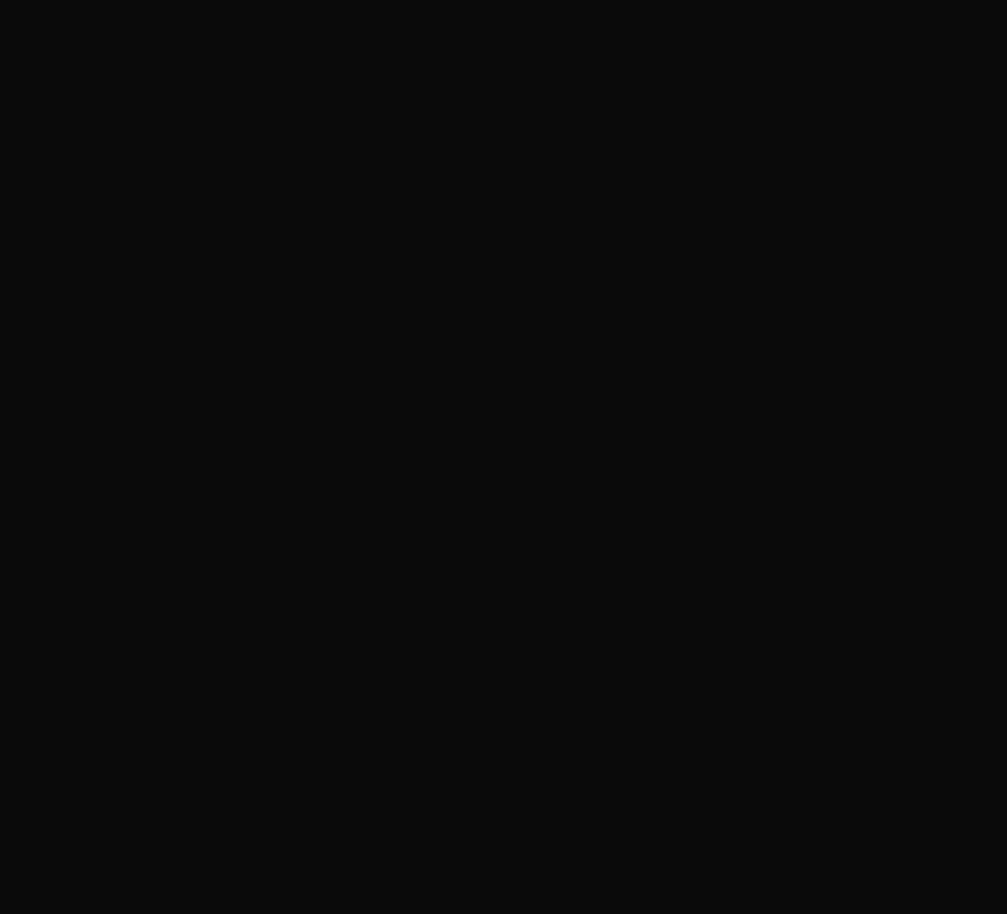
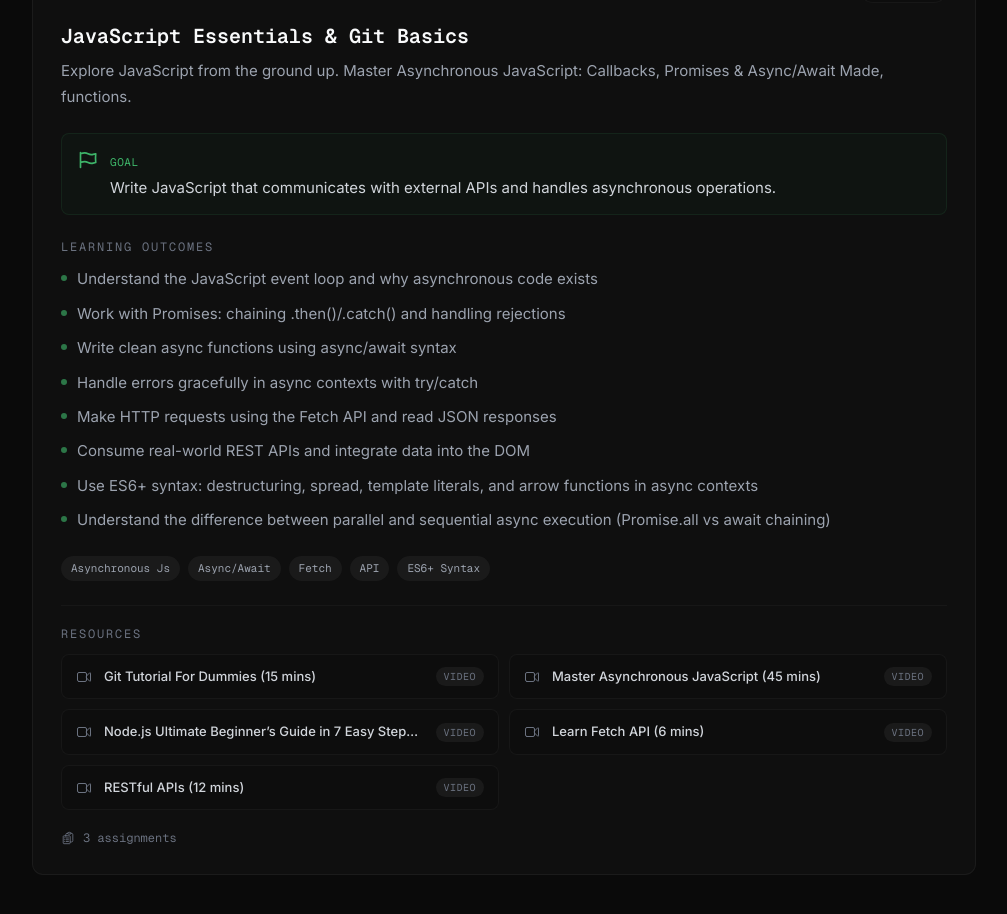
Before and after one commit to PrakharG8651/Aca-Project-Website, a Next.js app: page /modules in a window 1280 px wide. Shown: the part 1240-2154 px from the top of the page, without its empty margins (272-1279 px from the left). Before the commit the page ends 1112 px from the top, so only its background shows below. Built offline with nearby package versions, Linux system fonts and the light colour scheme.

Commit message:
smooth-upated-week-2-resources

```diff
--- a/app/layout.tsx
+++ b/app/layout.tsx
@@ -3,6 +3,8 @@
 import { Geist_Mono } from "next/font/google";
 import { Navbar } from "@/components/Navbar";
 import { Sidebar } from "@/components/Sidebar";
+import { LenisProvider } from "@/components/LenisProvider";
+import "lenis/dist/lenis.css";
 import "./globals.css";
 
 const inter = Inter({
@@ -33,6 +35,7 @@
       className={`${inter.variable} ${geistMono.variable} h-full antialiased`}
     >
       <body className="min-h-full bg-[#0a0a0a] text-[#f9fafb]">
+        <LenisProvider>
           <Navbar />
           <div className="mx-auto flex max-w-[1320px] flex-col px-4 pt-[72px] sm:px-6 lg:flex-row lg:gap-8 lg:px-8">
             <Sidebar />
@@ -40,6 +43,7 @@
               {children}
             </main>
           </div>
+        </LenisProvider>
       </body>
     </html>
   );
--- /dev/null
+++ b/components/LenisProvider.tsx
@@ -0,0 +1,33 @@
+"use client";
+
+import { useEffect, useRef } from "react";
+import Lenis from "lenis";
+
+export function LenisProvider({ children }: { children: React.ReactNode }) {
+  const lenisRef = useRef<Lenis | null>(null);
+
+  useEffect(() => {
+    const lenis = new Lenis({
+      duration: 1.2,
+      easing: (t: number) => Math.min(1, 1.001 - Math.pow(2, -10 * t)),
+      touchMultiplier: 2,
+      infinite: false,
+    });
+
+    lenisRef.current = lenis;
+
+    function raf(time: number) {
+      lenis.raf(time);
+      requestAnimationFrame(raf);
+    }
+
+    requestAnimationFrame(raf);
+
+    return () => {
+      lenis.destroy();
+      lenisRef.current = null;
+    };
+  }, []);
+
+  return <>{children}</>;
+}
--- a/data/announcements.ts
+++ b/data/announcements.ts
@@ -2,17 +2,18 @@
 
 export const announcements: Announcement[] = [
   {
-    id: "ann-001",
-    title: "Welcome to RAS.DEVCAMP — Cohort 1 Kickoff",
-    goal: "Have a lecture on monday to understand the basics.",
+    id: "ann-002",
+    title: "Learning Javascript & Assignment",
+    goal: "Complete the js lecture and assignment 1 before next lecture.",
     content:
-      "We're officially live. Over the next 10 weeks you'll go from zero to shipping production grade full stack applications. Week 1 focuses on environment setup, Git workflows, and TypeScript fundamentals. Make sure your dev environment is configured before the first live session on Monday. If you hit blockers, drop them in the #setup channel.",
+      "Skim the js lecture uploaded. Try to understand Promises, callbacks, async-await and fetch will be covered in next lecture. The next lecture will cover some git basics, along with js concepts and making request from web. You are requested to complete assignment 1, the main js lecture before that.",
     author: "Ujjwal Prakash",
     role: "Mentor",
-    date: "2026-05-23",
-    time: "14:00",
+    date: "2026-05-26",
+    time: "22:00",
     priority: "high",
-    tags: ["kickoff", "week-1", "setup"],
+    tags: ["assignment", "week-1", "node.js"],
   },
 
+
 ];
--- a/data/modules.ts
+++ b/data/modules.ts
@@ -10,13 +10,14 @@
   status: "active",
   topics: ["JavaScript", "HTML", "CSS", "DOM", "Node.js", "Tools & Server"],
   assignmentCount: 3,
-  goal: "Get comfortable with JS basics and understand how HTML/CSS structure and style a web page. Set up your local environment with Node.js.",
+  goal: "Get comfortable with JS basics and understand how HTML/CSS structure and style a web page. Set up your local environment with Node.js. Learn DOM, how to manipulate html and css with js using dom.",
   learningOutcomes: [
     "Understand JavaScript fundamentals: variables, functions, loops, and scope",
     "Write semantic HTML5 markup and structure pages correctly",
     "Style pages with CSS selectors, properties, and the box model",
     "Install and understand the role of Node.js in a web dev workflow",
     "Inspect and debug layouts using browser DevTools",
+    "Learning DOM to manipulate html and css"
   ],
   timeRequired: "7–9 hours",
   resources: [
@@ -31,59 +32,71 @@
       type: "video",
     },
     {
+      title: "Learn DOM Manipulation",
+      url: "https://youtu.be/y17RuWkWdn8?si=0-sGvl_DLloF7Qu6",
+      type: "video",
+    },
+    {
+      title: "What is Node.js and how it works",
+      url: "https://youtu.be/q-xS25lsN3I?si=K2BpHuKfAWt8e8VR",
+      type: "video",
+    },
+    {
       title: "Node.js Installation",
       url: "https://youtu.be/N6PjgN9licA?si=_lIFk-mDOd8A-EOq",
       type: "video",
     },
   ],
 },
-  // {
-  //   id: "week-2",
-  //   week: 2,
-  //   title: "JavaScript Essentials",
-  //   description:
-  //     "Explore JavaScript from the ground up. Master variables, functions, control flow, DOM manipulation, and event handling to make web pages interactive.",
-  //   status: "locked",
-  //   topics: ["Variables & Types", "Functions & Scope", "DOM API", "Events", "ES6+ Syntax", "Array Methods"],
-  //   assignmentCount: 3,
-  //   goal: "Write JavaScript that makes web pages interactive and dynamic.",
-  //   learningOutcomes: [
-  //     "Declare variables with let/const and understand scope",
-  //     "Write functions (declarations, expressions, arrow functions)",
-  //     "Select and manipulate DOM elements programmatically",
-  //     "Attach event listeners and handle user interactions",
-  //     "Use ES6+ features: destructuring, spread, template literals, modules",
-  //     "Transform data with map, filter, reduce, and other array methods",
-  //   ],
-  //   timeRequired: "12–15 hours",
-  //   resources: [
-  //     {
-  //       title: "javascript.info — The Modern JavaScript Tutorial",
-  //       url: "https://javascript.info/",
-  //       type: "article",
-  //     },
-  //     {
-  //       title: "MDN — JavaScript Guide",
-  //       url: "https://developer.mozilla.org/en-US/docs/Web/JavaScript/Guide",
-  //       type: "documentation",
-  //     },
-  //     {
-  //       title: "Eloquent JavaScript (free book)",
-  //       url: "https://eloquentjavascript.net/",
-  //       type: "article",
-  //     },
-  //     {
-  //       title: "JavaScript30 — 30 Day Vanilla JS Challenge",
-  //       url: "https://javascript30.com/",
-  //       type: "exercise",
-  //     },
-  //     {
-  //       title: "Fireship — JavaScript in 100 Seconds",
-  //       url: "https://www.youtube.com/watch?v=DHjqpvDnNGE",
-  //       type: "video",
-  //     },
-  //   ],
-  // },
+  {
+    id: "week-2",
+    week: 2,
+    title: "JavaScript Essentials & Git Basics",
+    description:
+      "Explore JavaScript from the ground up. Master Asynchronous JavaScript: Callbacks, Promises & Async/Await Made, functions.",
+    status: "active",
+    topics: ["Asynchronous Js", "Async/Await", "Fetch", "API", "ES6+ Syntax"],
+    assignmentCount: 3,
+    goal: "Write JavaScript that communicates with external APIs and handles asynchronous operations.",
+    learningOutcomes: [
+      "Understand the JavaScript event loop and why asynchronous code exists",
+      "Work with Promises: chaining .then()/.catch() and handling rejections",
+      "Write clean async functions using async/await syntax",
+      "Handle errors gracefully in async contexts with try/catch",
+      "Make HTTP requests using the Fetch API and read JSON responses",
+      "Consume real-world REST APIs and integrate data into the DOM",
+      "Use ES6+ syntax: destructuring, spread, template literals, and arrow functions in async contexts",
+      "Understand the difference between parallel and sequential async execution (Promise.all vs await chaining)",
+    ],
+    timeRequired: "3–4 hours",
+    resources: [
+      {
+        title: "Git Tutorial For Dummies (15 mins)",
+        url: "https://youtu.be/mJ-qvsxPHpY?si=V_6HGBsl943Qn-2s",
+        type: "video",
+      },
+      {
+        title: "Master Asynchronous JavaScript (45 mins)",
+        url: "https://youtu.be/2pHQdjgSVUk?si=3ra1VoMAXsjn8N0M",
+        type: "video",
+      },
+      {
+        title: "Node.js Ultimate Beginner’s Guide in 7 Easy Steps (20 mins)",
+        url: "https://youtu.be/ENrzD9HAZK4?si=4NmEgZcmRcQSNMxu",
+        type: "video",
+      },
+      {
+        title: "Learn Fetch API (6 mins)",
+        url: "https://youtu.be/cuEtnrL9-H0?si=tX5o3NvZQos7IE-G",
+        type: "video",
+      },
+      {
+        title: "RESTful APIs (12 mins)",
+        url: "https://youtu.be/-MTSQjw5DrM?si=T9nHYLtBxTpxpeJc",
+        type: "video",
+      },
+    ],
+  },
   // {
   //   id: "week-3",
   //   week: 3,
--- a/data/resources.ts
+++ b/data/resources.ts
@@ -22,12 +22,66 @@
   },
   {
     id: "res-003",
-    title: "Node.js Installation",
+    title: "Node.js Installattion",
     description: "What is node js and how it works will be explained in the lecutre.",
     url: "https://youtu.be/N6PjgN9licA?si=_lIFk-mDOd8A-EOq",
     tag: "video",
     tagColor: "#60a5fa",
     week: 1,
+  },
+  {
+    id: "res-005",
+    title: "Learn DOM Manipulation",
+    description: "How to manipulate html and css from js. Its super important for react js.",
+    url: "https://youtu.be/y17RuWkWdn8?si=gzH2lkf55IKsIH1y",
+    tag: "video",
+    tagColor: "#60a5fa",
+    week: 1,
+  },
+  {
+  id: "res-006",
+  title: "Git Tutorial For Dummies",
+  description: "15-minute crash course covering Git fundamentals — init, commit, push, and branching basics.",
+  url: "https://youtu.be/mJ-qvsxPHpY?si=V_6HGBsl943Qn-2s",
+  tag: "video",
+  tagColor: "#60a5fa",
+  week: 2,
+},
+  {
+    id: "res-007",
+    title: "Master Asynchronous JavaScript",
+    description: "45-minute deep dive into async JS — event loop, callbacks, Promises, and async/await.",
+    url: "https://youtu.be/2pHQdjgSVUk?si=3ra1VoMAXsjn8N0M",
+    tag: "video",
+    tagColor: "#60a5fa",
+    week: 2,
+  },
+  {
+    id: "res-008",
+    title: "Node.js Ultimate Beginner's Guide in 7 Easy Steps",
+    description: "20-minute intro to Node.js — runtime basics, npm, and running JS outside the browser.",
+    url: "https://youtu.be/ENrzD9HAZK4?si=4NmEgZcmRcQSNMxu",
+    tag: "video",
+    tagColor: "#60a5fa",
+    week: 2,
+  },
+  {
+    id: "res-009",
+    title: "Learn Fetch API",
+    description: "6-minute focused walkthrough of the Fetch API — making GET requests and handling JSON responses.",
+    url: "https://youtu.be/cuEtnrL9-H0?si=tX5o3NvZQos7IE-G",
+    tag: "video",
+    tagColor: "#60a5fa",
+    week: 2,
+  },
+  {
+    id: "res-0010",
+    title: "RESTful APIs Explained",
+    description: "12-minute overview of REST architecture — endpoints, HTTP methods, status codes, and JSON conventions.",
+    url: "https://youtu.be/-MTSQjw5DrM?si=T9nHYLtBxTpxpeJc",
+    tag: "video",
+    tagColor: "#60a5fa",
+    week: 2,
   },
 
 
--- a/package.json
+++ b/package.json
@@ -10,6 +10,7 @@
   },
   "dependencies": {
     "clsx": "^2.1.1",
+    "lenis": "^1.3.23",
     "next": "16.2.6",
     "react": "19.2.4",
     "react-dom": "19.2.4",
```
Also changed, not shown: 1 other file (tests, documents, lock files or other folders). Lines whose indentation alone changed are shown as unchanged.
